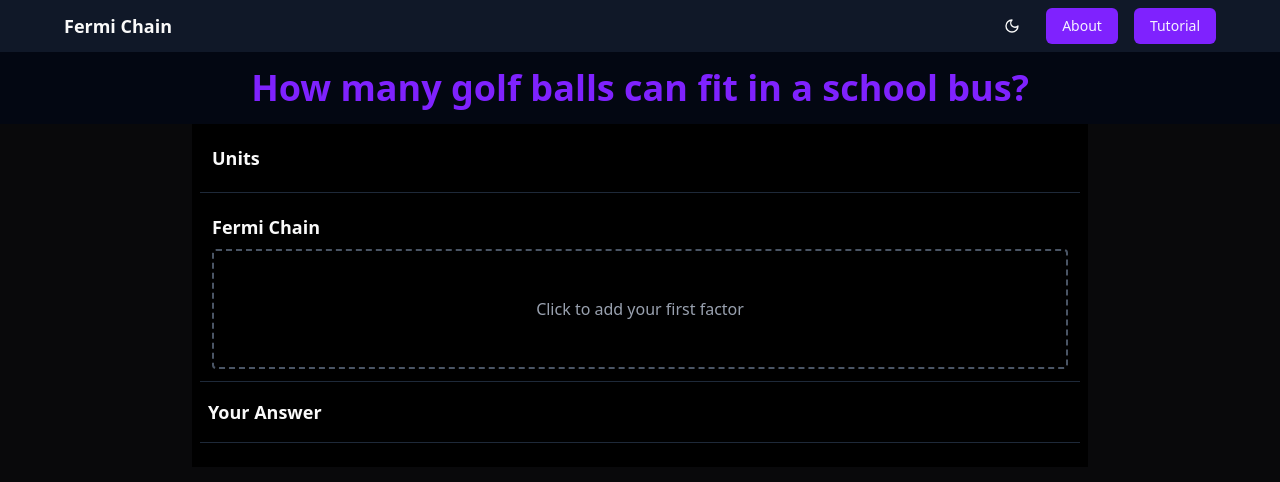
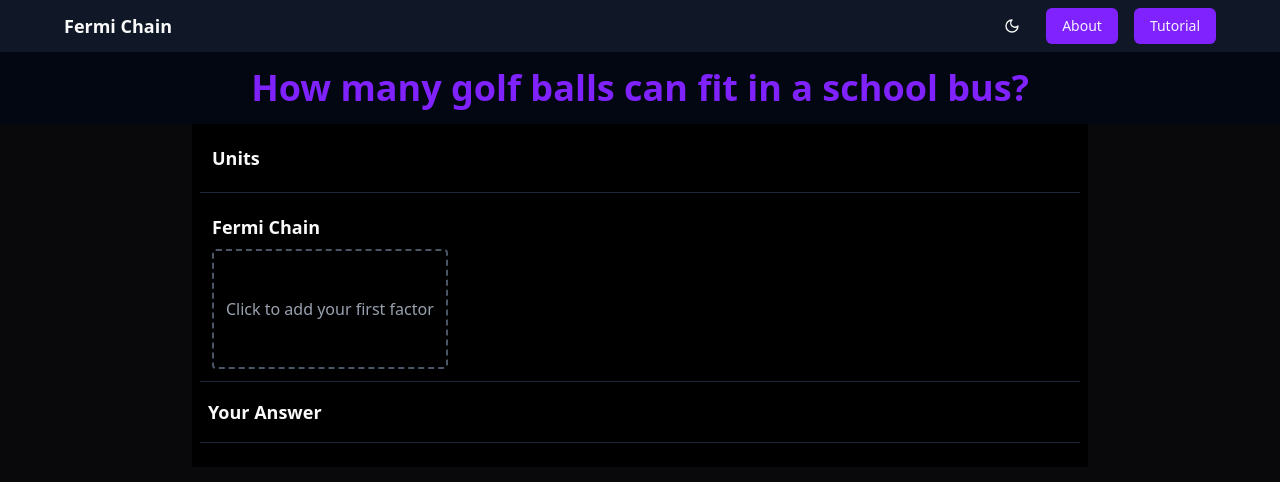
Before and after one commit to andrew-noble/fermi-chain, a React (Vite) app in the folder frontend/: page / in a window 1280 px wide. Shown: the top 482 px of the page. Built offline with nearby package versions, Linux system fonts and the light colour scheme.

Commit message:
fix flex orientation layout issue

```diff
--- a/frontend/src/components/layouts/ResponsiveGameLayout.tsx
+++ b/frontend/src/components/layouts/ResponsiveGameLayout.tsx
@@ -46,7 +46,7 @@
           {/* Top Row */}
           <div className="p-3 border-b border-gray-800">
             <h2 className="text-base md:text-lg font-semibold mb-2">Units</h2>
-            {unitSelection}
+            <div className="flex flex-wrap gap-2">{unitSelection}</div>
           </div>
 
           {/* Middle Row */}
@@ -54,7 +54,7 @@
             <h2 className="text-base md:text-lg font-semibold mb-2">
               Fermi Chain
             </h2>
-            {fermiChain}
+            <div className="flex flex-wrap gap-2">{fermiChain}</div>
           </div>
 
           {/* Bottom Row */}
@@ -62,7 +62,7 @@
             <h2 className="text-base md:text-lg font-semibold mb-2">
               Your Answer
             </h2>
-            {feedback}
+            <div className="flex flex-wrap gap-2">{feedback}</div>
           </div>
           <div className="mt-2">{resultsSection}</div>
         </>
```
